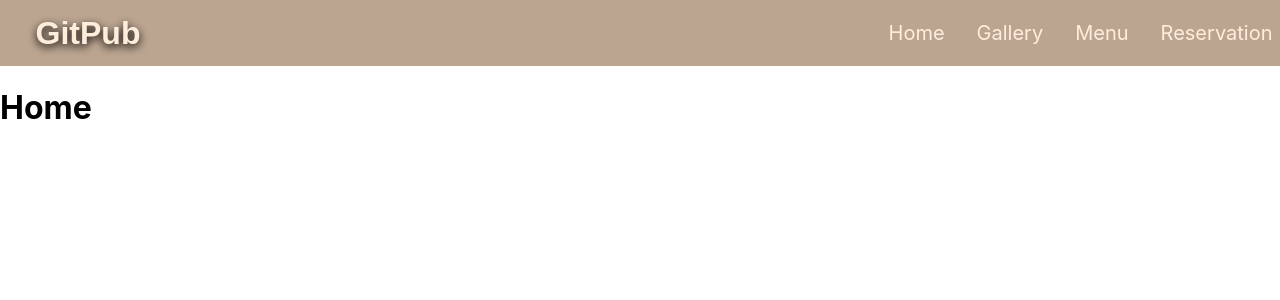
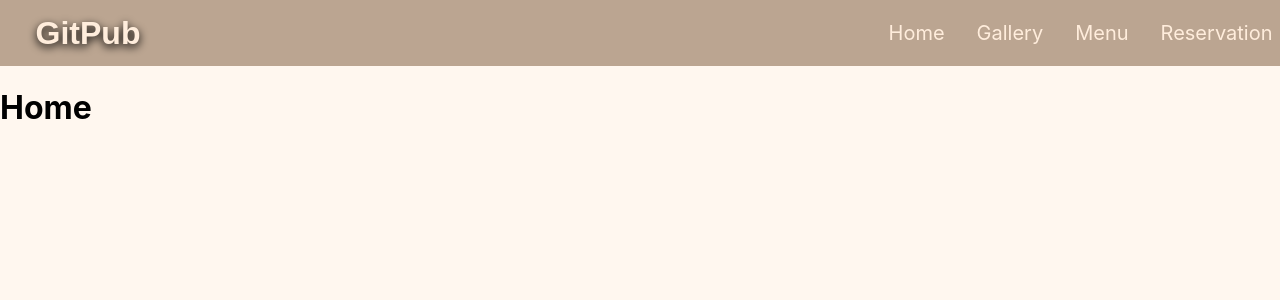
Before and after one commit to DDuijker/dev4-project, a React (Create React App) app in the folder frontend/: page / in a window 1280 px wide. Shown: the top 300 px of the page. Built offline with nearby package versions, Linux system fonts and the light colour scheme; a web font is replaced by a local one.

Commit message:
background color

```diff
--- a/frontend/src/index.css
+++ b/frontend/src/index.css
@@ -5,6 +5,7 @@ body {
     sans-serif;
     -webkit-font-smoothing: antialiased;
     -moz-osx-font-smoothing: grayscale;
+    background-color: rgba(255, 237, 220, 0.44);
 }
 
 code {
```
